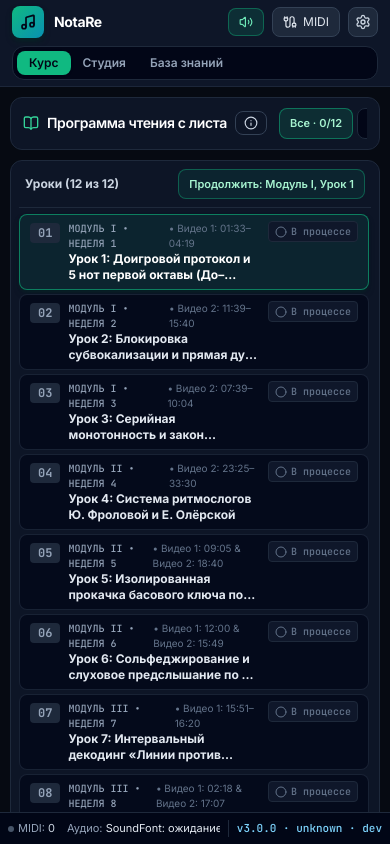
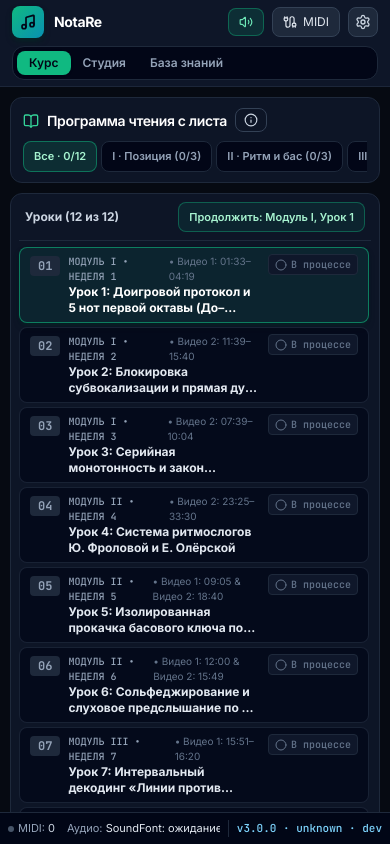
Before and after one commit to shafranek-js/Nota-Re, a React (Vite) app: page / in a window 390 px wide. Built offline with nearby package versions, Linux system fonts and the light colour scheme.

Commit message:
fix(course): keep module filters on their own scrollable mobile row to avoid overlap

```diff
--- a/src/components/workspaces/CourseWorkspace.tsx
+++ b/src/components/workspaces/CourseWorkspace.tsx
@@ -71,7 +71,7 @@ export const CourseWorkspace: React.FC = () => {
           </details>
         </div>
         <nav aria-label="Модули курса" data-testid="course-module-nav"
-          className="flex-1 min-w-0 max-w-full flex items-center gap-1 overflow-x-auto whitespace-nowrap custom-scroll">
+          className="w-full lg:w-auto lg:flex-1 min-w-0 max-w-full flex items-center gap-1 overflow-x-auto whitespace-nowrap custom-scroll">
           <button type="button" data-testid="course-module-all" aria-pressed={moduleFilter === 'all'}
             onClick={() => selectModule('all')}
             className={`shrink-0 rounded-lg border px-2.5 py-1.5 text-[11px] font-semibold focus-visible:outline focus-visible:outline-2 focus-visible:outline-sky-400 ${moduleFilter === 'all'
```
